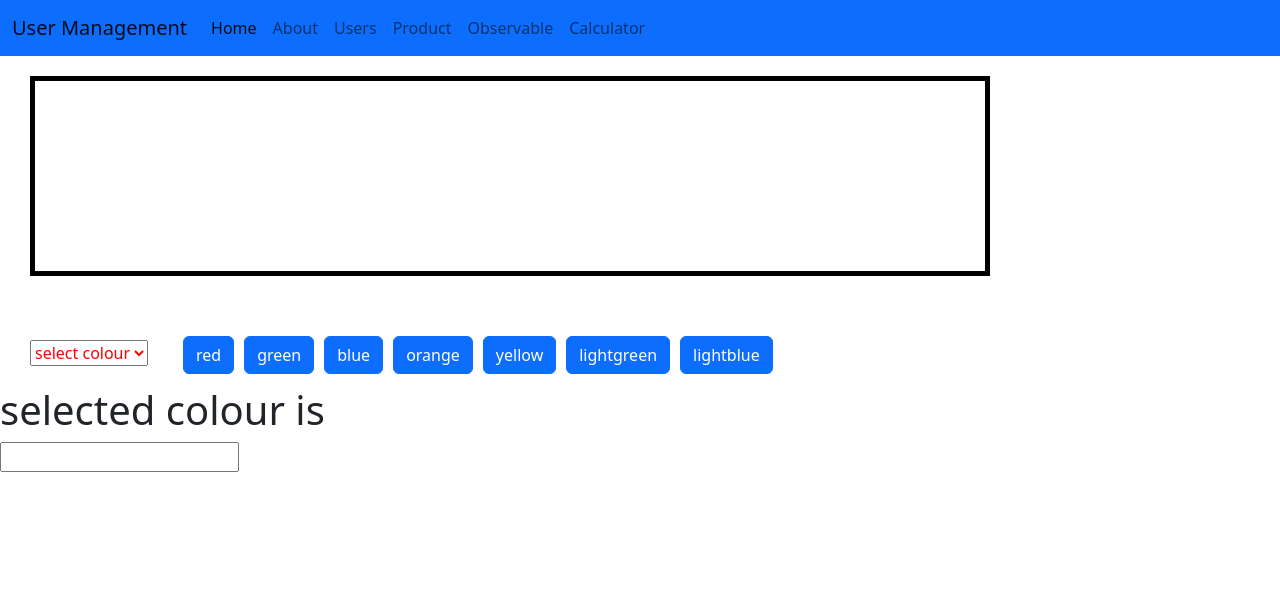
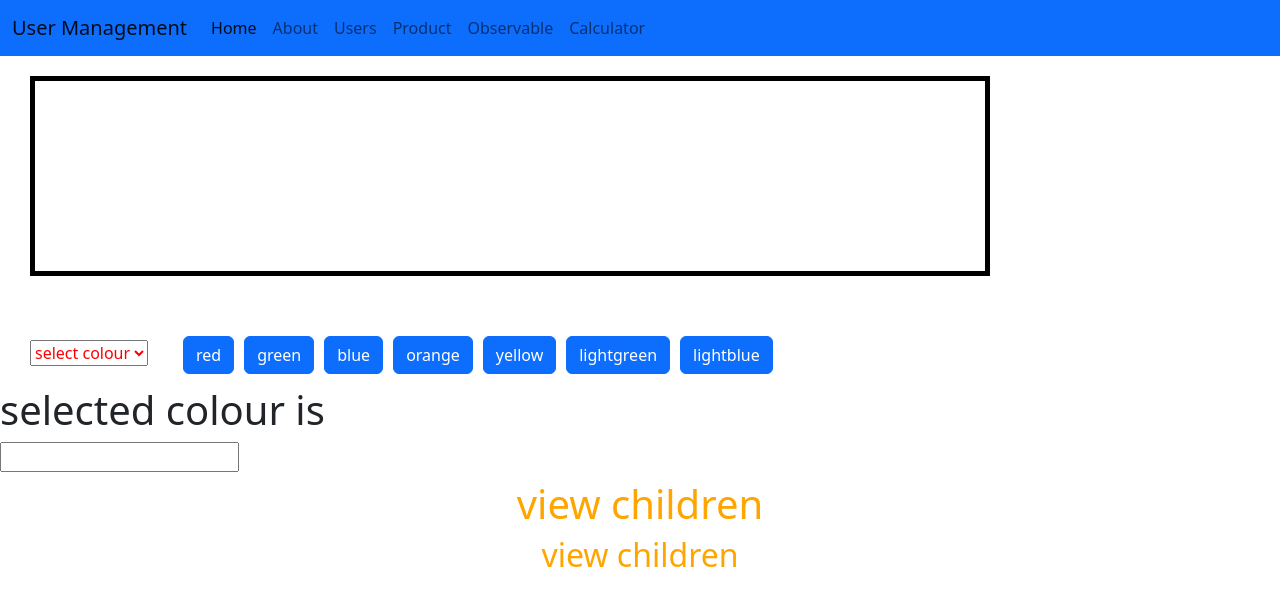
Before and after one commit to Rintugithub/Angular-practice, an Angular app: page /home in a window 1280 px wide. Shown: the top 606 px of the page. Built offline with nearby package versions, Linux system fonts and the light colour scheme.

Commit message:
view children

```diff
--- a/src/app/home/home.component.html
+++ b/src/app/home/home.component.html
@@ -25,3 +25,5 @@
 <h1>selected colour is {{colourval}}</h1>
 <input type="text" [value]="value" #s (keyup)="search(s.value)">
 <h1>{{inputdata}}</h1>
+<h1 #msg class="text-center"> view children</h1>
+<h2 #msg class="text-center">view children</h2>
--- a/src/app/home/home.component.ts
+++ b/src/app/home/home.component.ts
@@ -1,4 +1,4 @@
-import { AfterViewInit, Component, ElementRef, OnInit, ViewChild } from '@angular/core';
+import { AfterViewInit, Component, ElementRef, OnInit, QueryList, ViewChild,ViewChildren} from '@angular/core';
 
 @Component({
   selector: 'app-home',
@@ -13,8 +13,11 @@ import { AfterViewInit, Component, ElementRef, OnInit, ViewChild } from '@angula
  colours:string[]=["red","green","blue","orange","yellow","lightgreen","lightblue"];
  colourval:any;
  @ViewChild("col")marker!:ElementRef<any>;
+ @ViewChildren("msg")markers!:QueryList<any>;
   constructor() { }
   ngAfterViewInit(): void {
+    this.markers.map(value=> value.nativeElement.style.color = "orange");
+
 
   }
 
```
